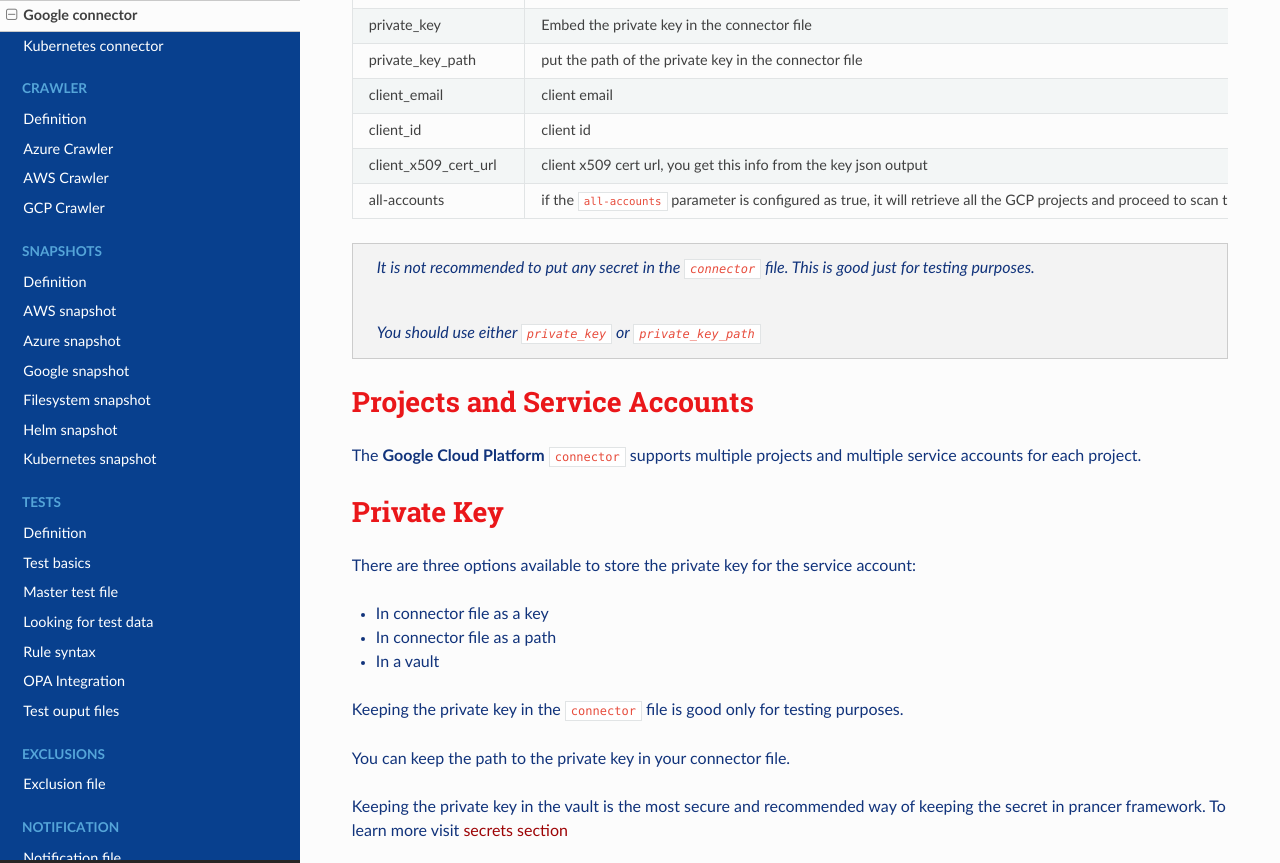
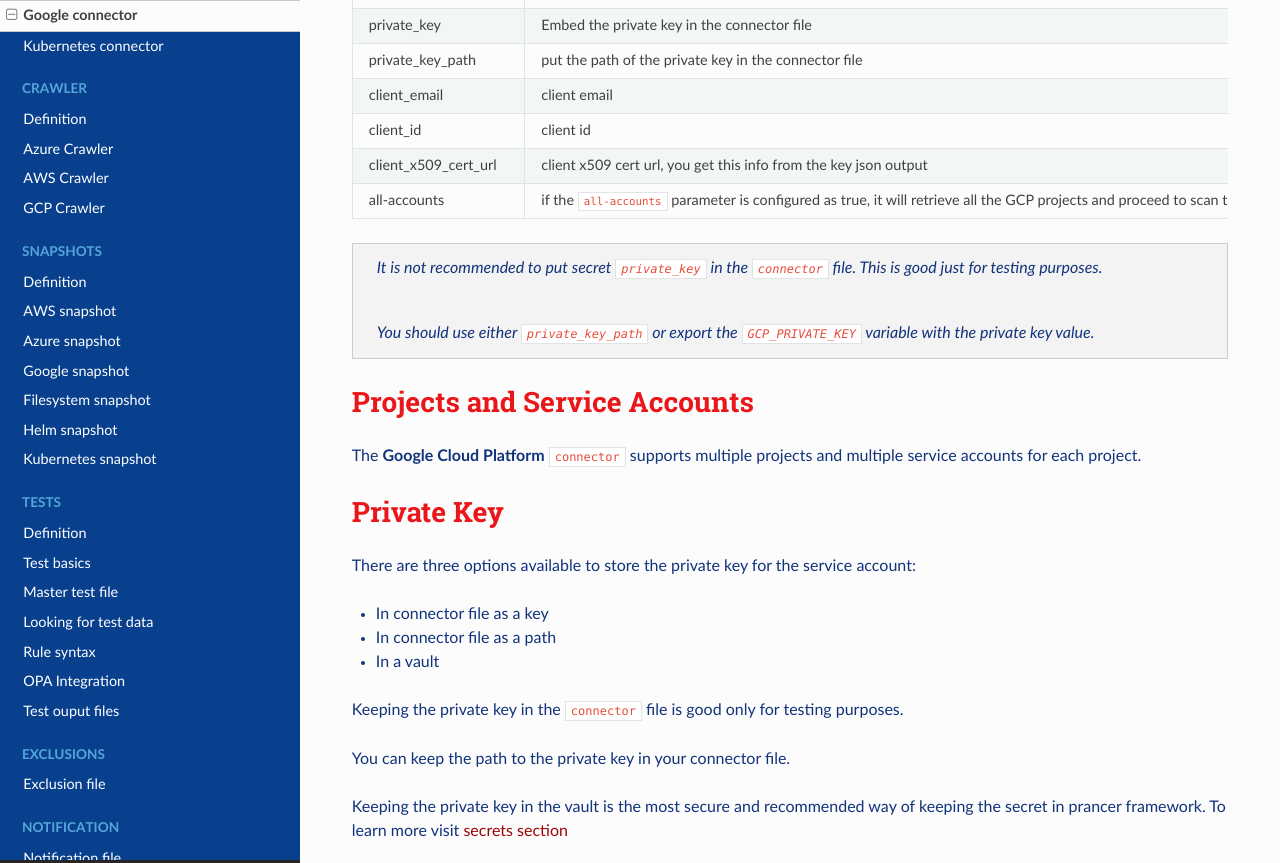
Before and after one commit to prancer-io/cloud-validation-framework, an MkDocs documentation site: the page built from docs/docs/connectors/google.md, in a window 1280 px wide and 900 px high, scrolled down 1456 px, cut to the strip 0-863 px from the top of the window. Built offline with MkDocs 1.6.1, drawn with Linux system fonts in a browser that asks for light colours; nearby versions of some CDN libraries.

Commit message:
Updated google parameters and GCP document

```diff
--- a/docs/docs/connectors/google.md
+++ b/docs/docs/connectors/google.md
@@ -69,9 +69,9 @@
 | client_x509_cert_url | client x509 cert url, you get this info from the key json output |
 | all-accounts | if the `all-accounts` parameter is configured as true, it will retrieve all the GCP projects and proceed to scan the resources across all GCP projects accessible to the service account. Default value is `false` |
 
-> It is not recommended to put any secret in the `connector` file. This is good just for testing purposes.
+> It is not recommended to put secret `private_key` in the `connector` file. This is good just for testing purposes.
 >
-> You should use either `private_key` or `private_key_path`
+> You should use either `private_key_path` or export the `GCP_PRIVATE_KEY` variable with the private key value.
 
 # Projects and Service Accounts
 
```
Also changed, not shown: 1 other file.
